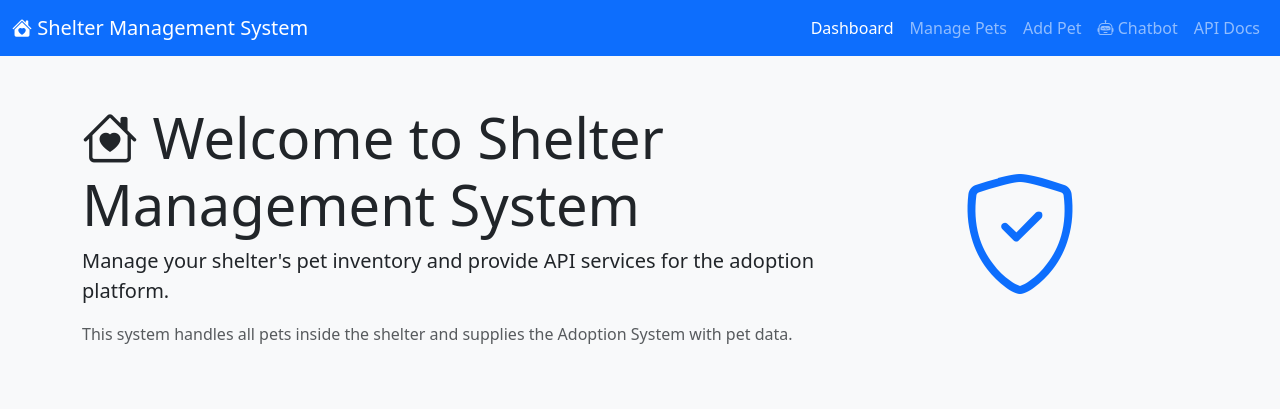
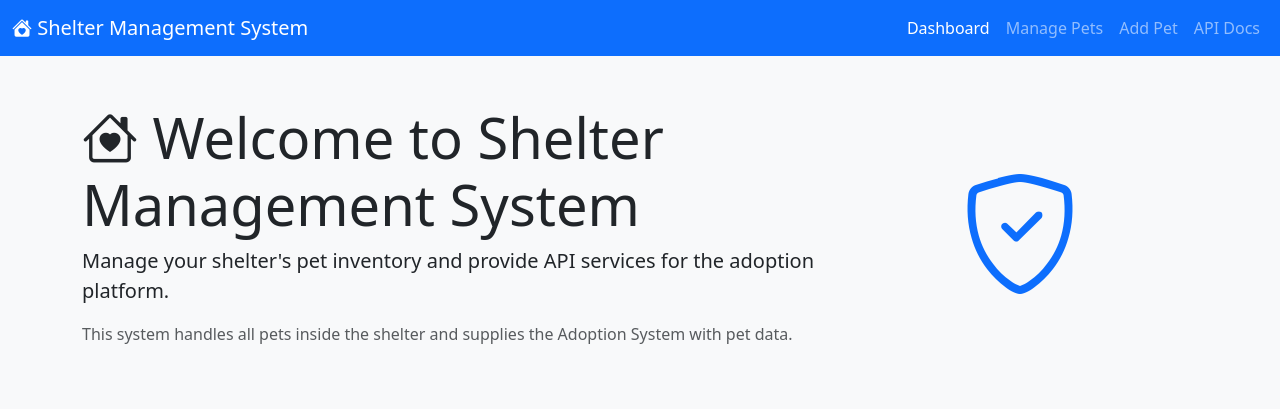
Before and after one commit to whiteheadbella/vet-management, a Flask app: page / in a window 1280 px wide. Shown: the top 409 px of the page. Run offline with Flask 3, Linux system fonts and the light colour scheme.

Commit message:
Remove chatbot links from navigation headers, keep only in footer

```diff
--- a/adoption_system/templates/base.html
+++ b/adoption_system/templates/base.html
@@ -91,9 +91,7 @@
                         </a>
                     </li>
                     <li class="nav-item">
-                        <a class="nav-link" href="{{ url_for('chatbot.chatbot_page') }}">
-                            <i class="bi bi-robot"></i> Chatbot
-                        </a>
+
                     </li>
                     <li class="nav-item">
                         <a class="nav-link" href="{{ url_for('about') }}">About</a>
--- a/shelter_system/templates/index.html
+++ b/shelter_system/templates/index.html
@@ -40,11 +40,6 @@
                     </li>
                     <li class="nav-item">
                         <a class="nav-link" href="/pets/add">Add Pet</a>
-                    </li>
-                    <li class="nav-item">
-                        <a class="nav-link" href="/chatbot">
-                            <i class="bi bi-robot"></i> Chatbot
-                        </a>
                     </li>
                     <li class="nav-item">
                         <a class="nav-link" href="/api/pets/">API Docs</a>
--- a/veterinary_system/templates/index.html
+++ b/veterinary_system/templates/index.html
@@ -14,9 +14,7 @@
                 <i class="bi bi-hospital"></i> Veterinary Management System
             </a>
             <div class="navbar-nav ms-auto">
-                <a class="nav-link" href="/chatbot">
-                    <i class="bi bi-robot"></i> Chatbot
-                </a>
+
             </div>
         </div>
     </nav>
```
